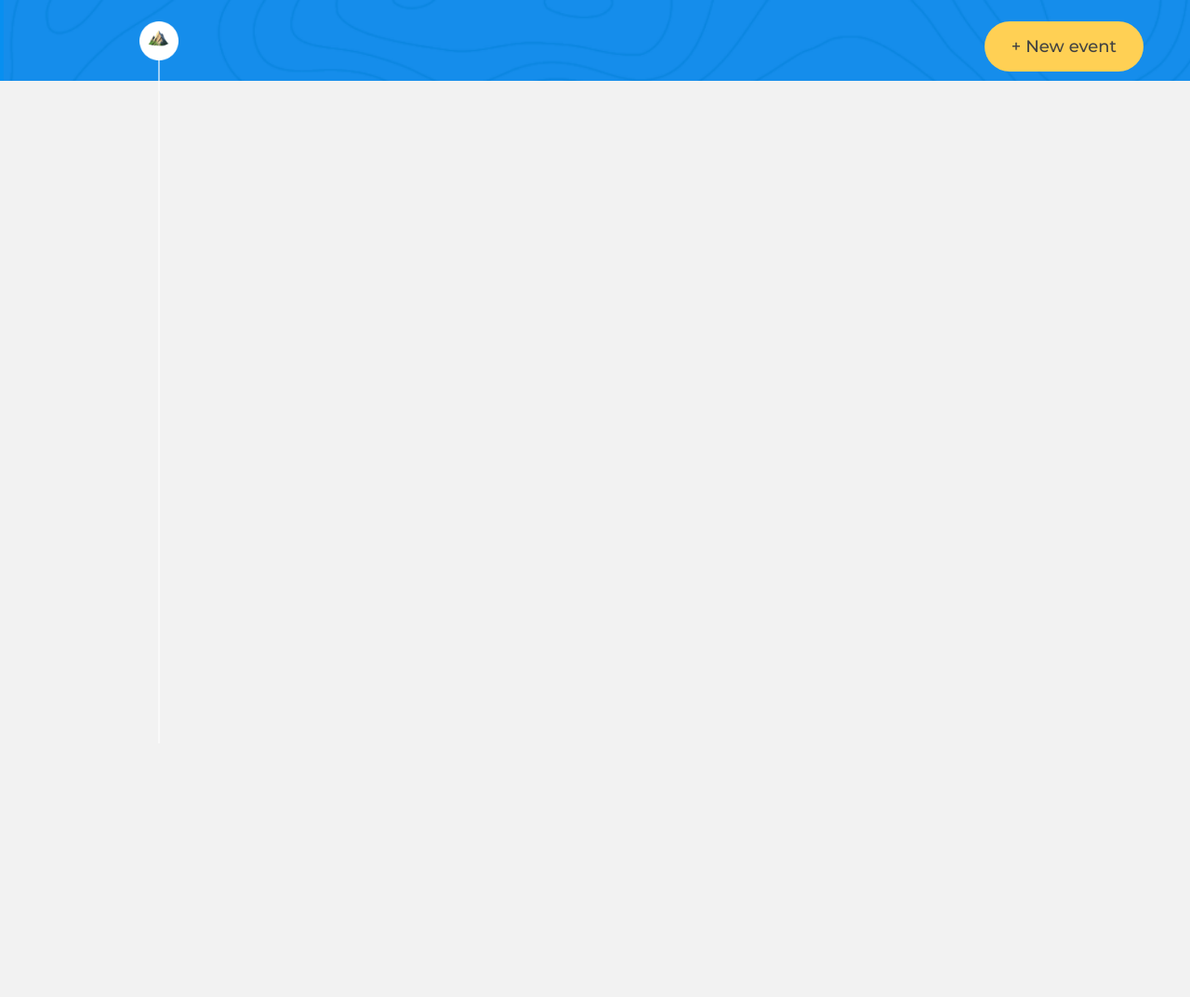
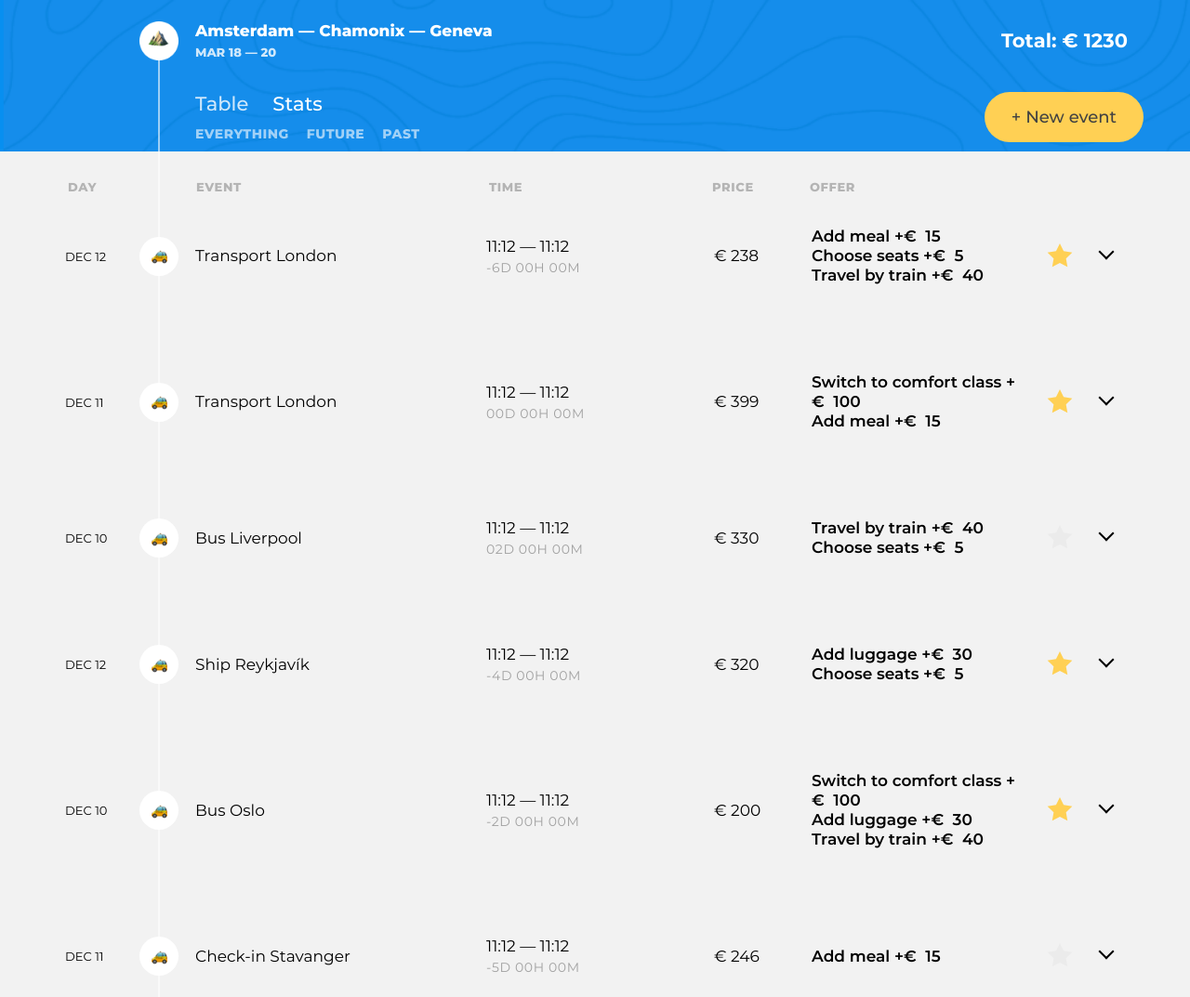
Before and after one commit to exit315/342107-big-trip-13, a website built with webpack: page public/index.html in a window 1280 px wide. Shown: the top 1073 px of the page at 93% size. Before the commit the page ends 800 px from the top, so only its background shows below. Built offline with nearby package versions, Linux system fonts and the light colour scheme.

Commit message:
Добавляет смену события на форму редактирования

```diff
--- a/public/index.html
+++ b/public/index.html
@@ -36,8 +36,9 @@
             <h2 class="visually-hidden">Trip events</h2>
 
             <!-- Сортировка -->
-
-            <!-- Контент -->
+            <ul class="trip-events__list">
+              <!-- Контент -->
+            </ul>
           </section>
       </div>
     </main>
--- a/src/main.js
+++ b/src/main.js
@@ -1,33 +1,56 @@
-import {createEditEventFormTemplate} from "./view/edit-form.js";
-import {eventPointTemplate} from "./view/event-point.js";
-import {createFilterTemplate} from "./view/filters.js";
-import {createMainMenu} from "./view/site-menu.js";
-import {createSortingTemplate} from "./view/sorting.js";
-import {createSummaryInfo} from "./view/trip-info.js";
+import EditEventPointView from "./view/edit-form.js";
+import EventPointView from "./view/event-point.js";
+import FilterView from "./view/filters.js";
+import SiteMenuView from "./view/site-menu.js";
+import SortingView from "./view/sorting.js";
+import TripInfoView from "./view/trip-info.js";
 import {generateEventPoint} from "./mock/event-point.js";
+import {render, RenderPosition} from "./utils/utils.js";
 
 
 const headerElement = document.querySelector(`.page-header`);
 const siteMenuWrapper = headerElement.querySelector(`.trip-main`);
-const siteMenuControllers = siteMenuWrapper.querySelector(`.trip-controls`);
+const siteMenuControls = siteMenuWrapper.querySelector(`.trip-controls`);
 const mainElement = document.querySelector(`.page-main`);
 const mainElementContent = mainElement.querySelector(`.trip-events`);
+const eventsListComponent = mainElement.querySelector(`.trip-events__list`);
 const EVENTS_COUNT = 20;
 
-const render = (container, element, place) => {
-  container.insertAdjacentHTML(place, element);
+render(siteMenuWrapper, new TripInfoView().getElement(), RenderPosition.AFTERBEGIN);
+render(siteMenuControls, new SiteMenuView().getElement(), RenderPosition.BEFOREEND);
+render(siteMenuControls, new FilterView().getElement(), RenderPosition.BEFOREEND);
+render(mainElementContent, new SortingView().getElement(), RenderPosition.AFTERBEGIN);
+
+const eventsList = new Array(EVENTS_COUNT).fill().map(generateEventPoint);
+
+const renderEventPoint = (eventsListElement, eventItem) => {
+  const eventComponent = new EventPointView(eventItem);
+  const eventEditComponent = new EditEventPointView(eventItem);
+
+  const replaceCardToForm = () => {
+    eventsListElement.replaceChild(eventEditComponent.getElement(), eventComponent.getElement());
+  };
+
+  const replaceFormToCard = () => {
+    eventsListElement.replaceChild(eventComponent.getElement(), eventEditComponent.getElement());
+  };
+
+  eventComponent.getElement().querySelector(`.event__rollup-btn`).addEventListener(`click`, () => {
+    replaceCardToForm();
+  });
+
+  eventEditComponent.getElement().querySelector(`.event__rollup-btn`).addEventListener(`click`, (evt) => {
+    replaceFormToCard();
+  });
+
+  eventEditComponent.getElement().addEventListener(`submit`, (evt) => {
+    evt.preventDefault();
+    replaceFormToCard();
+  });
+
+  render(eventsListElement, eventComponent.getElement(), RenderPosition.BEFOREEND);
 };
 
-const events = new Array(EVENTS_COUNT).fill().map(generateEventPoint);
-
-render(siteMenuWrapper, createSummaryInfo(), `afterbegin`);
-render(siteMenuControllers, createMainMenu(), `beforeend`);
-render(siteMenuControllers, createFilterTemplate(), `beforeend`);
-render(mainElementContent, createSortingTemplate(), `beforeend`);
-render(mainElementContent, createEditEventFormTemplate(events[0]), `beforeend`);
-
 for (let i = 1; i < EVENTS_COUNT; i++) {
-  render(mainElementContent, eventPointTemplate(events[i]), `beforeend`);
+  renderEventPoint(eventsListComponent, eventsList[i]);
 }
-
-render(mainElementContent, createEditEventFormTemplate(), `beforeend`);
```
